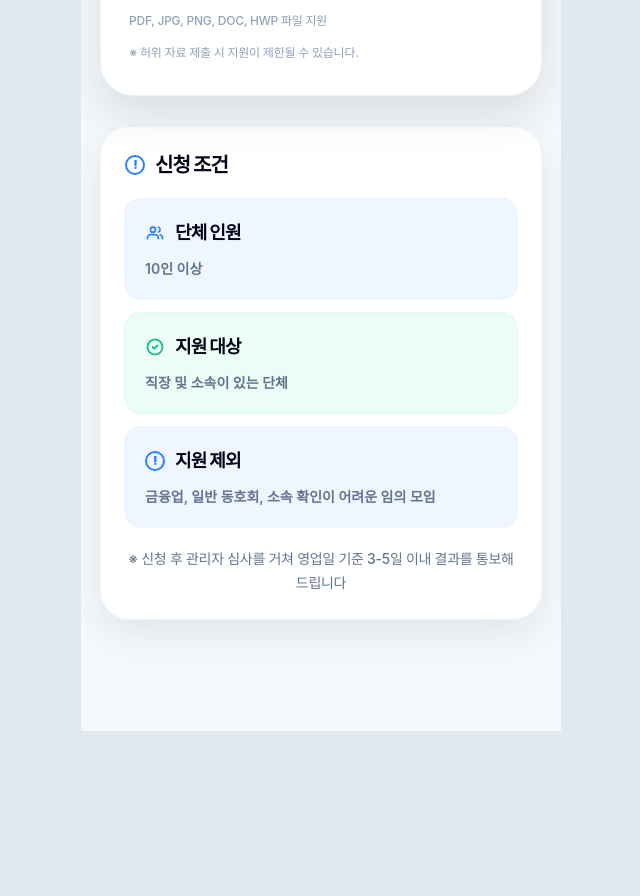
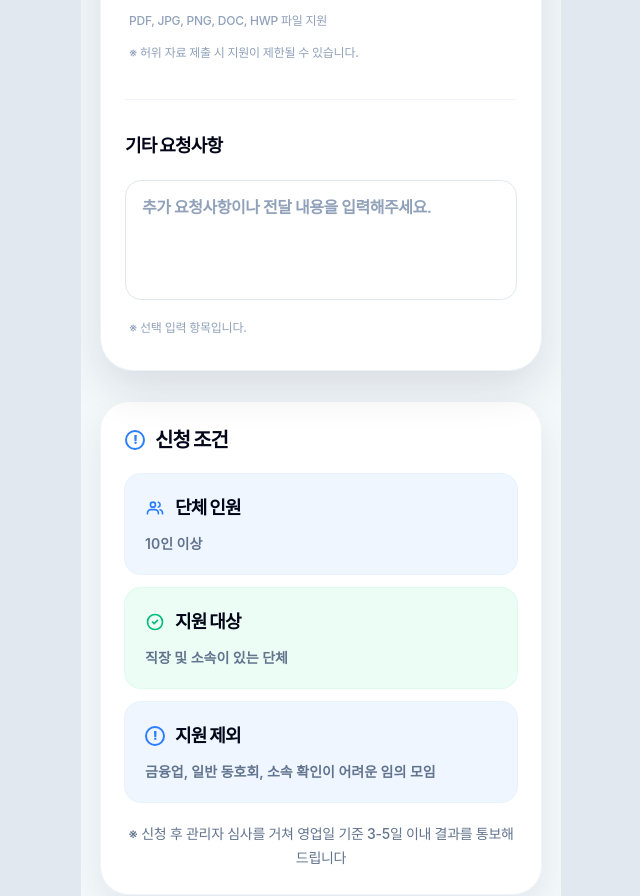
Before and after one commit to picassoautokr-pixel/free-tour-bus, a Next.js app: page / in a window 1280 px wide. Shown: the part 1888-2784 px from the top of the page, without its empty margins (319-959 px from the left). Before the commit the page ends 2619 px from the top, so only its background shows below. Built offline with nearby package versions, Linux system fonts and the light colour scheme.

Commit message:
Add additional notes section to Home page: implemented a textarea for users to input optional requests or comments, enhancing user interaction and providing more flexibility in the application process.

```diff
--- a/app/page.tsx
+++ b/app/page.tsx
@@ -32,6 +32,7 @@ export default function Home() {
   const [organizationType, setOrganizationType] = useState("");
   const [attachmentFile, setAttachmentFile] = useState<File | null>(null);
   const attachmentInputRef = useRef<HTMLInputElement>(null);
+  const [additionalNotes, setAdditionalNotes] = useState("");
 
   const addStopover = () => {
     setStopovers((currentStopovers) =>
@@ -298,6 +299,22 @@ export default function Home() {
               </p>
             </div>
           </div>
+
+          <div className="mt-9 border-t border-slate-100 pt-8">
+            <h2 className="text-lg font-black tracking-[-0.045em] text-slate-950">
+              기타 요청사항
+            </h2>
+            <textarea
+              className="mt-5 h-[120px] w-full resize-none rounded-2xl border border-slate-200 bg-white px-4 py-3.5 text-base font-semibold tracking-[-0.03em] outline-none placeholder:text-slate-400 focus:border-blue-500"
+              placeholder="추가 요청사항이나 전달 내용을 입력해주세요."
+              value={additionalNotes}
+              onChange={(event) => setAdditionalNotes(event.target.value)}
+              rows={4}
+            />
+            <p className="mt-3 px-1 text-xs font-medium leading-5 tracking-[-0.02em] text-slate-400">
+              ※ 선택 입력 항목입니다.
+            </p>
+          </div>
         </div>
       </section>
 
```
